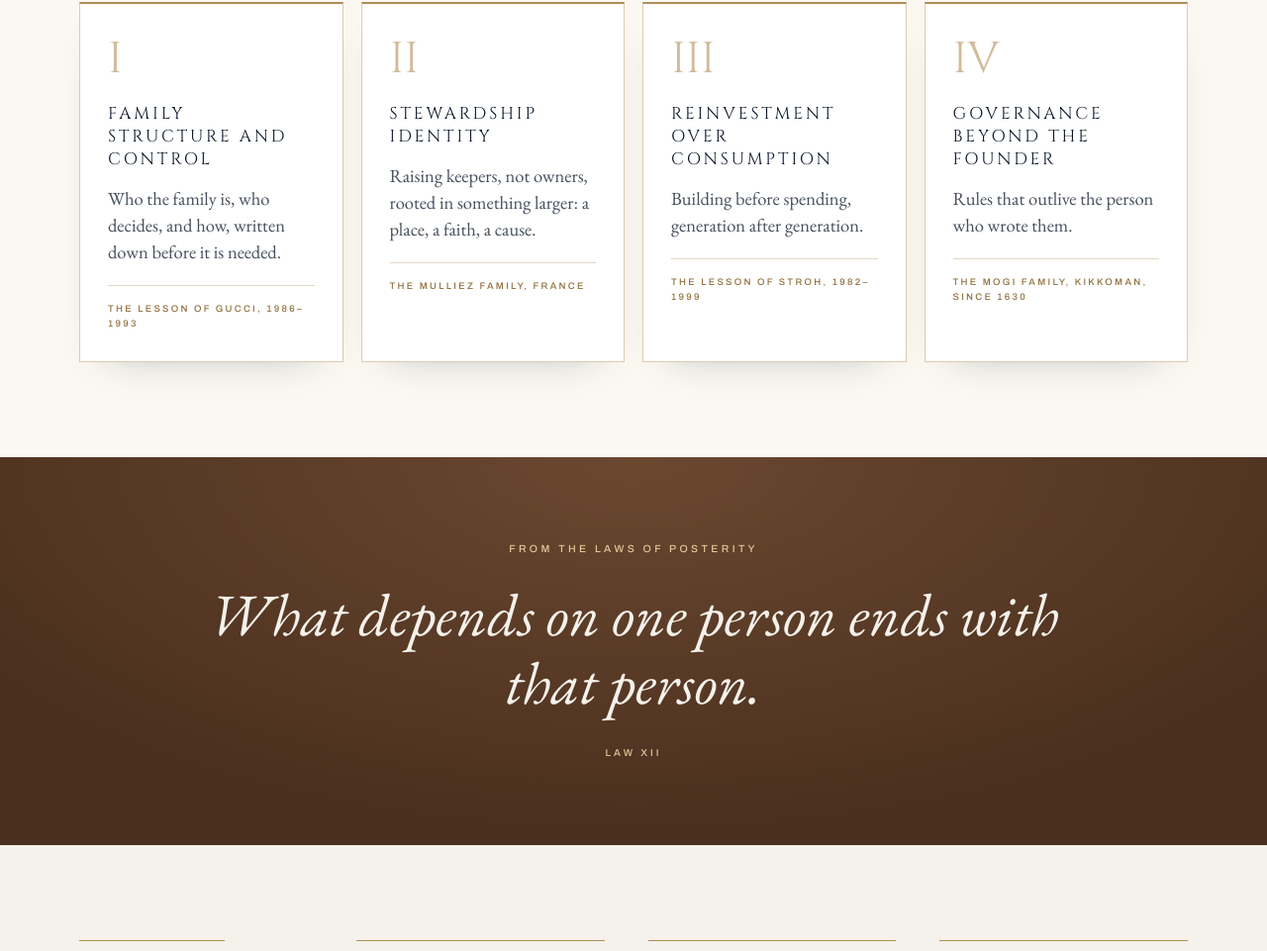
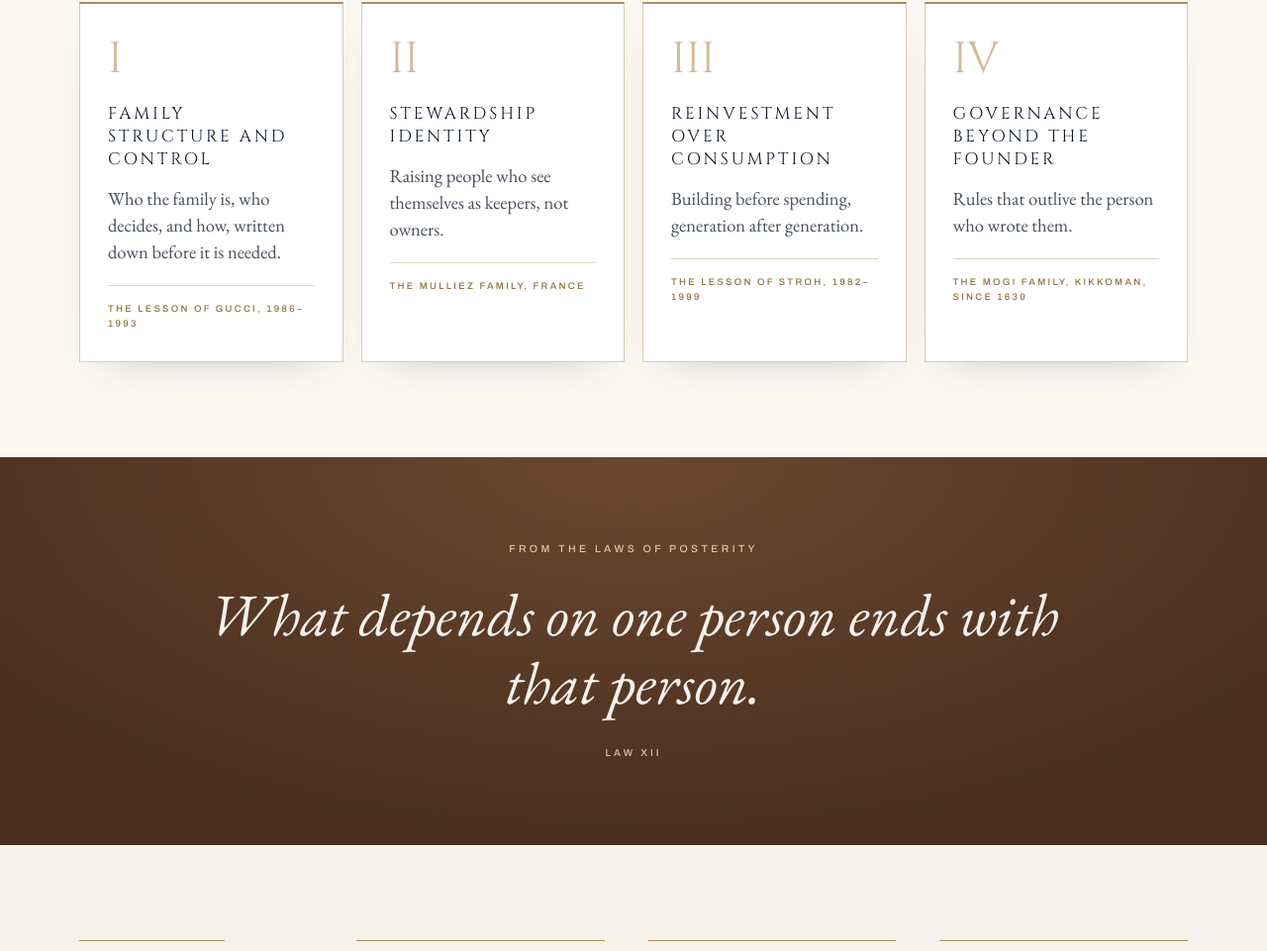
Before and after one commit to ghelck29-ctrl/posterity-literary-works, a plain HTML site: page index.html in a window 1280 px wide. Shown: the part 4735-5696 px from the top of the page at 99% size. Drawn offline with Linux system fonts and the light colour scheme.

Commit message:
Principle II line restored
Co-Authored-By: Claude Opus 5.5 <noreply@anthropic.com>

```diff
--- a/index.html
+++ b/index.html
@@ -102,7 +102,7 @@
   <h2 class="rv d1">What the families that lasted have in common.</h2>
   <div class="cards">
     <div class="card rv"><div class="n">I</div><h3>Family Structure and Control</h3><p>Who the family is, who decides, and how, written down before it is needed.</p><small>The lesson of Gucci, 1986&ndash;1993</small></div>
-    <div class="card rv d1"><div class="n">II</div><h3>Stewardship Identity</h3><p>Raising keepers, not owners, rooted in something larger: a place, a faith, a cause.</p><small>The Mulliez family, France</small></div>
+    <div class="card rv d1"><div class="n">II</div><h3>Stewardship Identity</h3><p>Raising people who see themselves as keepers, not owners.</p><small>The Mulliez family, France</small></div>
     <div class="card rv d2"><div class="n">III</div><h3>Reinvestment over Consumption</h3><p>Building before spending, generation after generation.</p><small>The lesson of Stroh, 1982&ndash;1999</small></div>
     <div class="card rv d3"><div class="n">IV</div><h3>Governance Beyond the Founder</h3><p>Rules that outlive the person who wrote them.</p><small>The Mogi family, Kikkoman, since 1630</small></div>
   </div>
```
